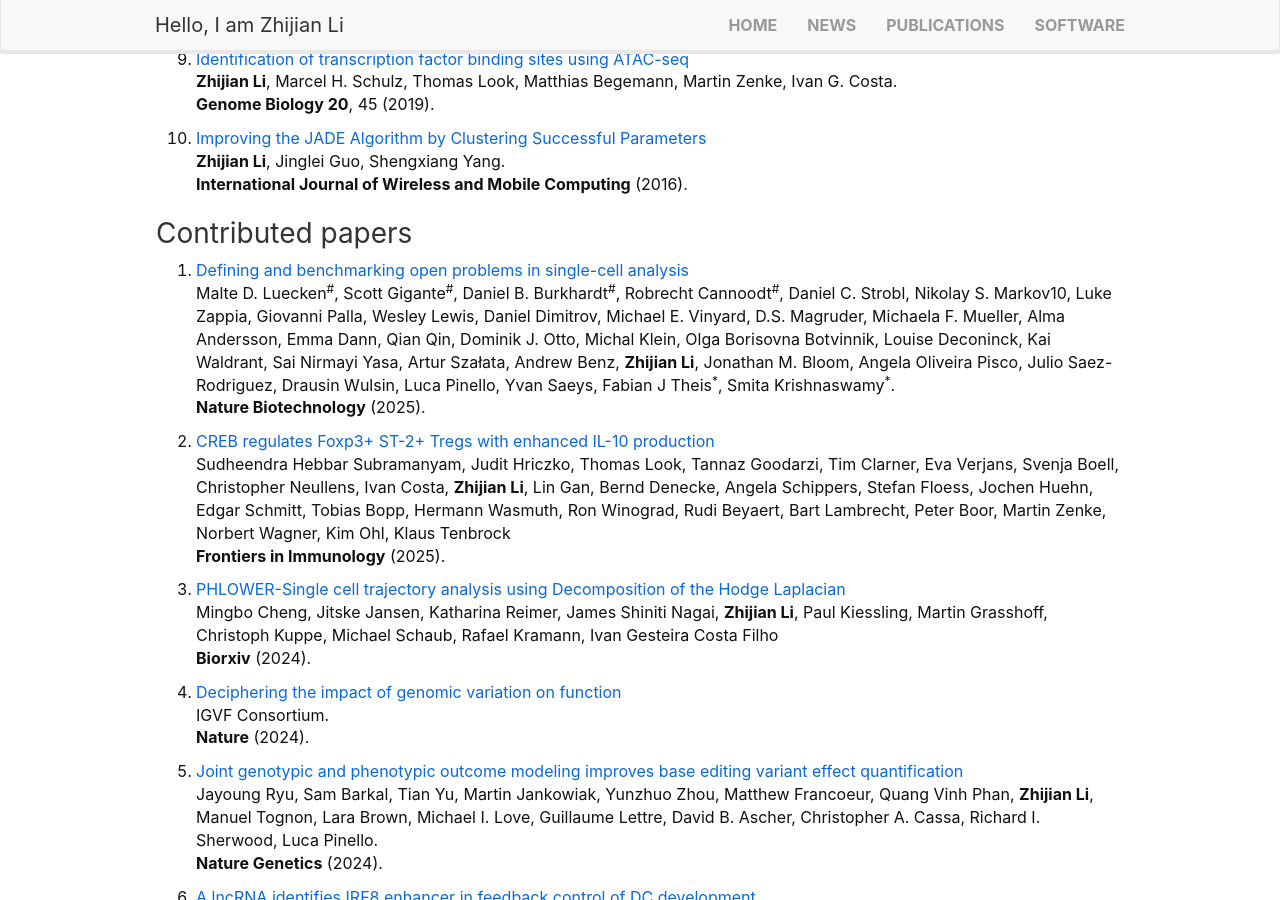
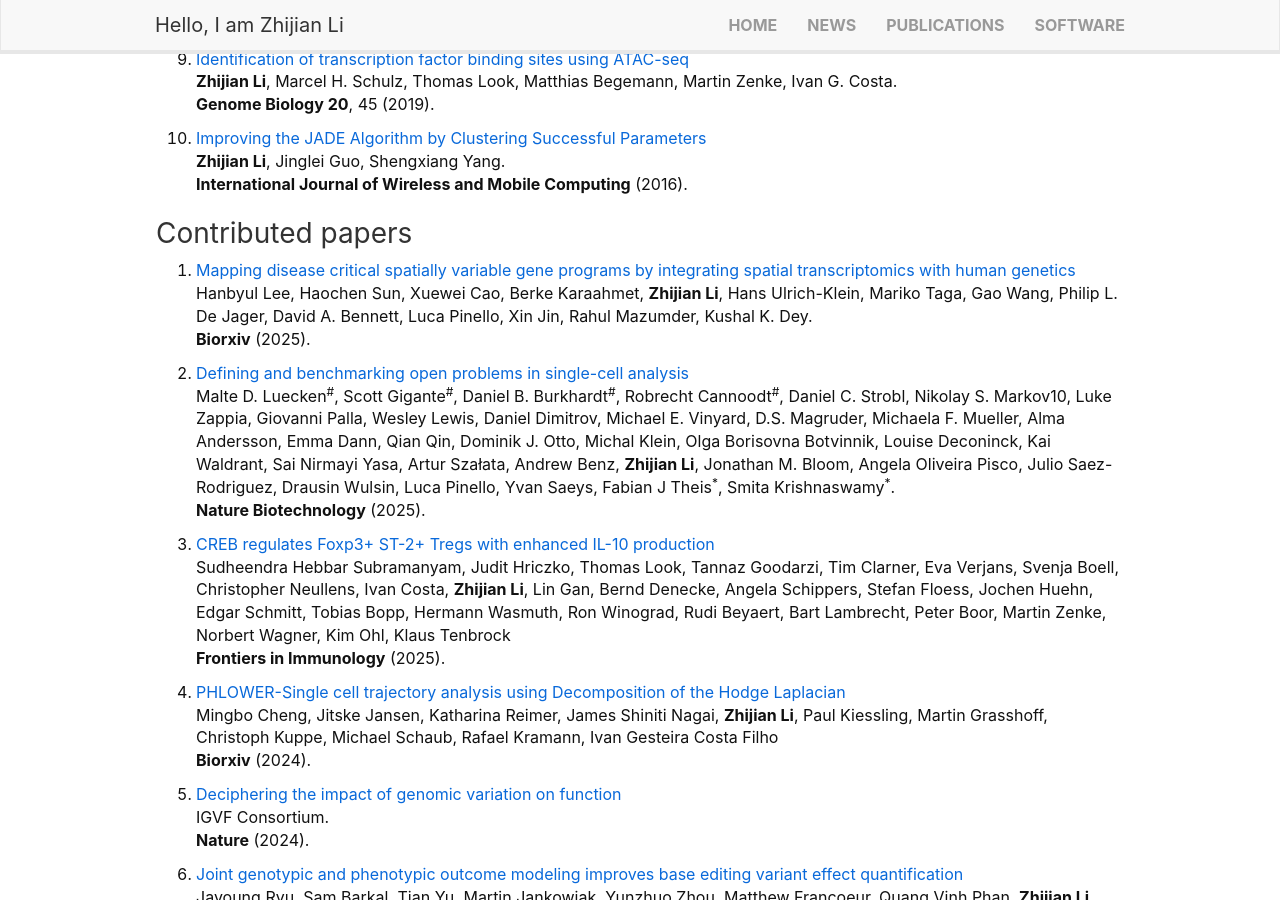
Before and after one commit to lzj1769/lzj1769.github.io, a Jekyll site: the page built from _pages/publications.md, in a window 1280 px wide and 900 px high, scrolled down 1067 px. Built offline with Jekyll 4.4.1, drawn with Linux system fonts in a browser that asks for light colours; nearby versions of some CDN libraries.

Commit message:
Add new contributed papers to publications list

```diff
--- a/_pages/publications.md
+++ b/_pages/publications.md
@@ -54,6 +54,10 @@ Christoph Kuppe<sup>\#</sup>, Ricardo O. Ramirez Flores<sup>\#</sup>, **Zhijian
 
 ### Contributed papers
 
+1. [Mapping disease critical spatially variable gene programs by integrating spatial transcriptomics with human genetics]([https://link.springer.com/article/10.1186/s13059-025-03731-2](https://www.biorxiv.org/content/10.1101/2025.09.24.678397v1)) \
+Hanbyul Lee, Haochen Sun, Xuewei Cao, Berke Karaahmet, **Zhijian Li**, Hans Ulrich-Klein, Mariko Taga, Gao Wang, Philip L. De Jager, David A. Bennett, Luca Pinello, Xin Jin, Rahul Mazumder, Kushal K. Dey. \
+**Biorxiv** (2025).
+
 1. [Defining and benchmarking open problems in single-cell analysis](https://www.nature.com/articles/s41587-025-02694-w) \
 Malte D. Luecken<sup>\#</sup>, Scott Gigante<sup>\#</sup>, Daniel B. Burkhardt<sup>\#</sup>, Robrecht Cannoodt<sup>\#</sup>, Daniel C. Strobl, Nikolay S. Markov10, Luke Zappia, Giovanni Palla, Wesley Lewis, Daniel Dimitrov, Michael E. Vinyard, D.S. Magruder, Michaela F. Mueller, Alma Andersson, Emma Dann, Qian Qin, Dominik J. Otto, Michal Klein, Olga Borisovna Botvinnik, Louise Deconinck, Kai Waldrant, Sai Nirmayi Yasa, Artur Szałata, Andrew Benz, **Zhijian Li**, Jonathan M. Bloom, Angela Oliveira Pisco, Julio Saez-Rodriguez, Drausin Wulsin, Luca Pinello, Yvan Saeys, Fabian J Theis<sup>\*</sup>, Smita Krishnaswamy<sup>\*</sup>. \
 **Nature Biotechnology** (2025).
```
